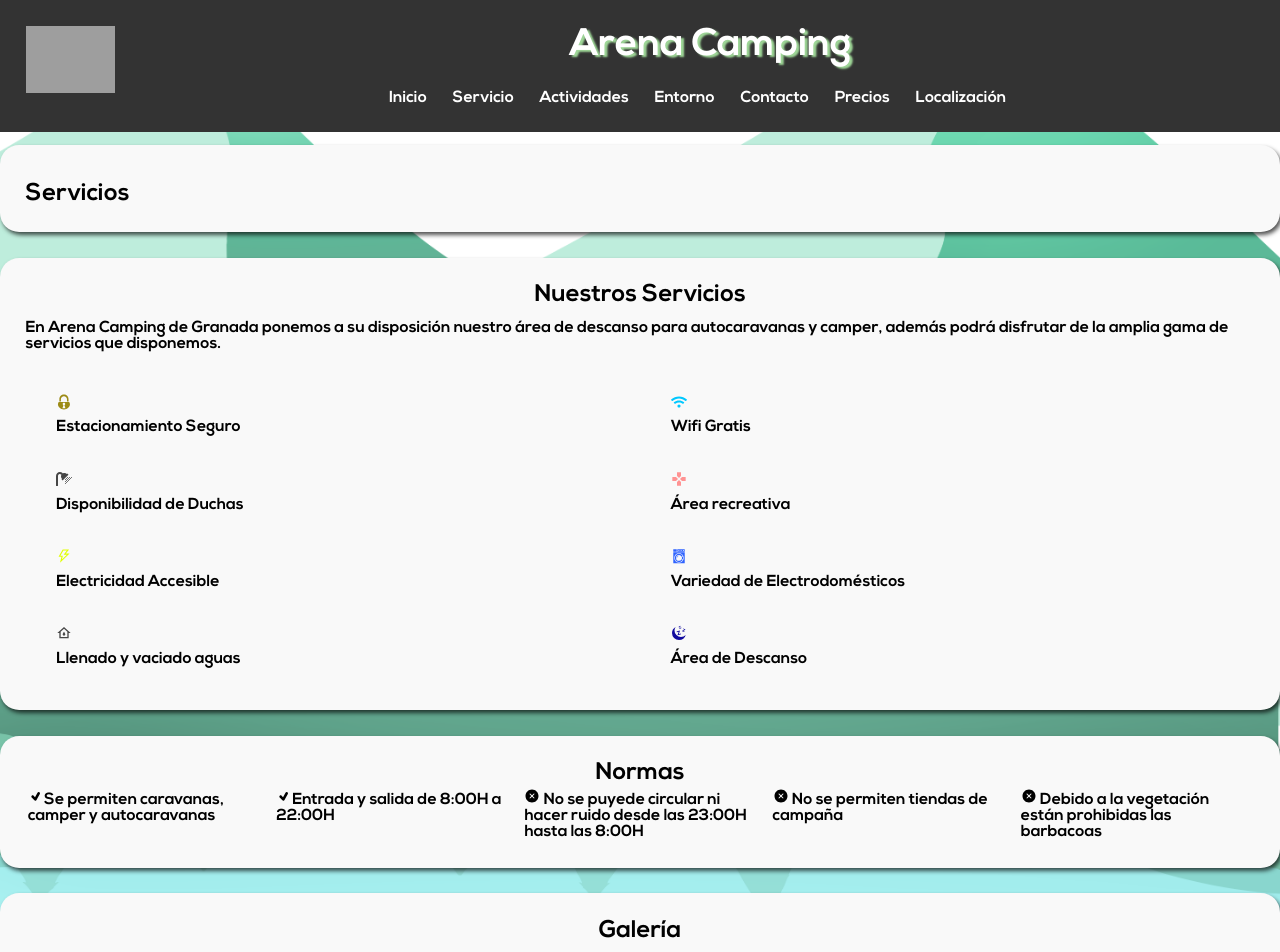
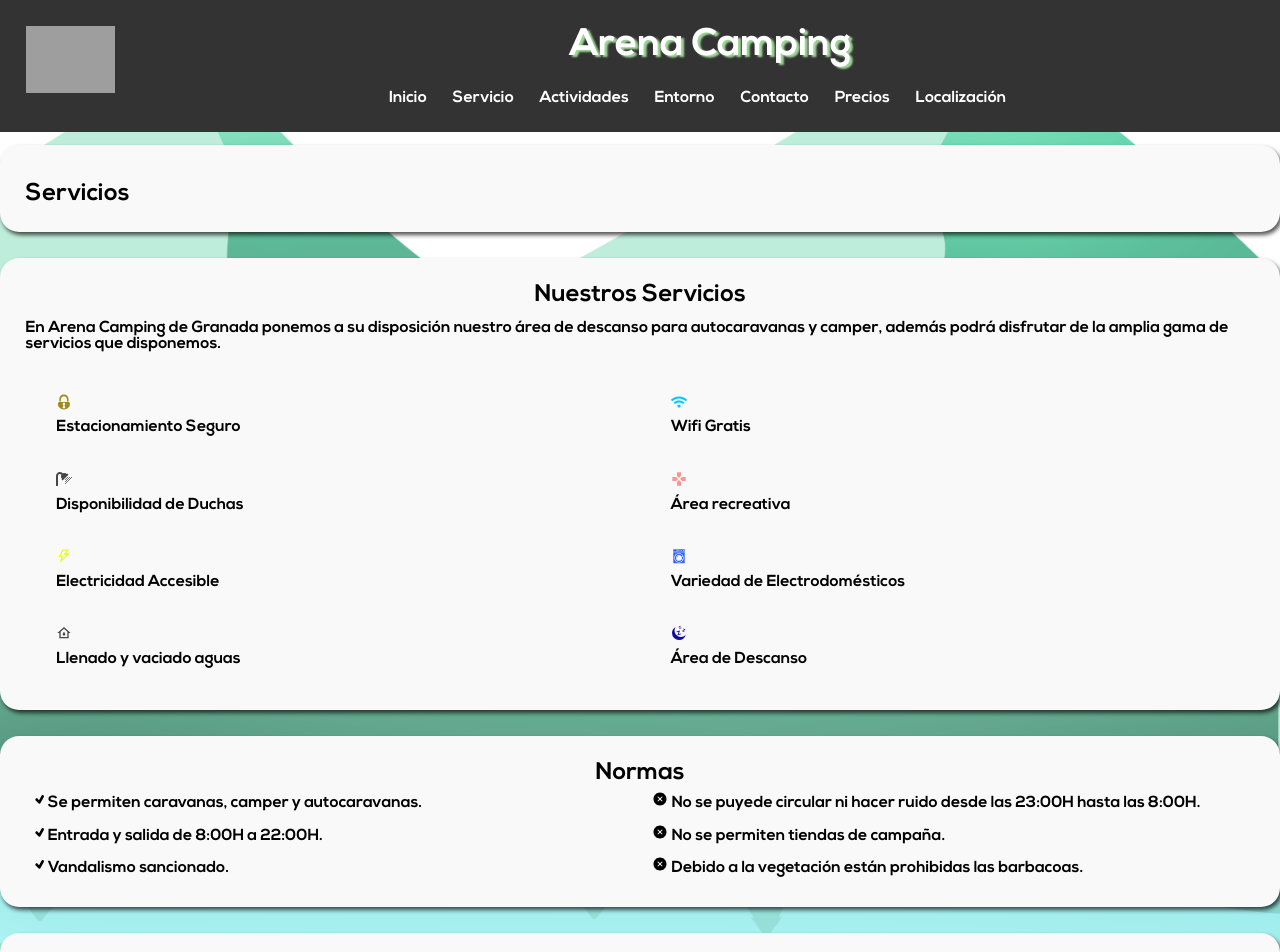
Before and after one commit to F3LIP3X/ArenaCamping-web, a React (Create React App) app: page /Servicios in a window 1280 px wide. Shown: the top 952 px of the page. Built offline with nearby package versions, Linux system fonts and the light colour scheme; grey boxes are pictures that could not be loaded.

Commit message:
1.3.8
All jsx performance

```diff
--- a/src/components/Servicios/Servicios.jsx
+++ b/src/components/Servicios/Servicios.jsx
@@ -1,7 +1,11 @@
 import React from 'react';
 import { Link } from 'react-router-dom';
+
+//css
+import '../Servicios/servicios.css';
+
+//icons
 import icon from '../assets/logo.ico';
-import '../Servicios/servicios.css';
 import { GiPadlock } from "react-icons/gi";
 import { FaShower } from "react-icons/fa";
 import { AiOutlineThunderbolt } from "react-icons/ai";
@@ -82,11 +86,16 @@ const secondIndex = () => {
                     <section id="rules">
                         <h2 className='Reglas'>Normas</h2>
                         <div class="Normas">
-                            <p><TiTick /><b>Se permiten caravanas, camper y autocaravanas</b></p>
-                            <p><TiTick /><b>Entrada y salida de 8:00H a 22:00H</b></p>
-                            <p><IoIosCloseCircle /><b> No se puyede circular ni hacer ruido desde las 23:00H hasta las 8:00H</b></p>
-                            <p><IoIosCloseCircle /><b> No se permiten tiendas de campaña</b></p>
-                            <p><IoIosCloseCircle /><b> Debido a la vegetación están prohibidas las barbacoas</b></p>
+                            <div className='normasG'>
+                                <p><TiTick /><b>Se permiten caravanas, camper y autocaravanas.</b></p>
+                                <p><TiTick /><b>Entrada y salida de 8:00H a 22:00H.</b></p>
+                                <p><TiTick /><b>Vandalismo sancionado.</b></p>
+                            </div>
+                            <div className='normasB'>
+                            <p><IoIosCloseCircle /><b> No se puyede circular ni hacer ruido desde las 23:00H hasta las 8:00H.</b></p>
+                            <p><IoIosCloseCircle /><b> No se permiten tiendas de campaña.</b></p>
+                            <p><IoIosCloseCircle /><b> Debido a la vegetación están prohibidas las barbacoas.</b></p>
+                            </div>
                         </div>
                     </section>
 
```
Lines whose indentation alone changed are shown as unchanged.
